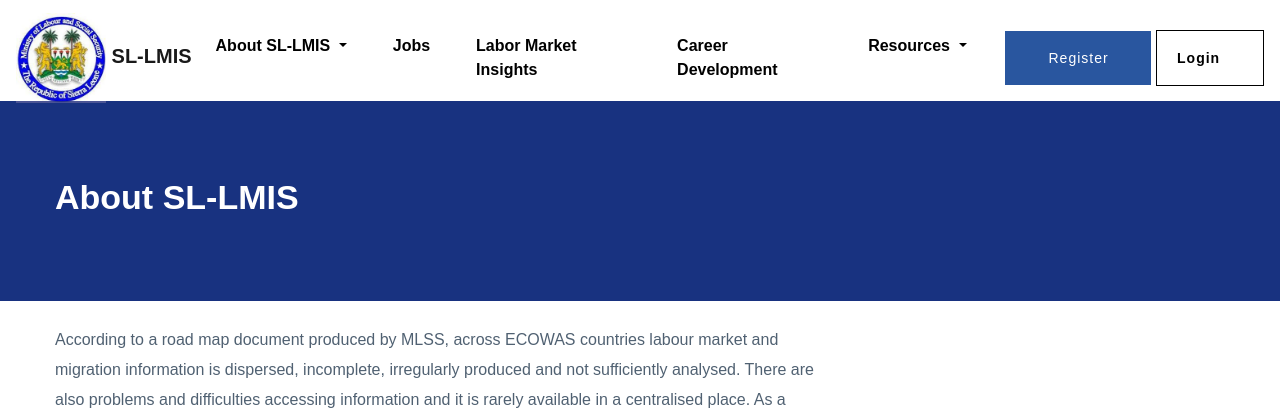
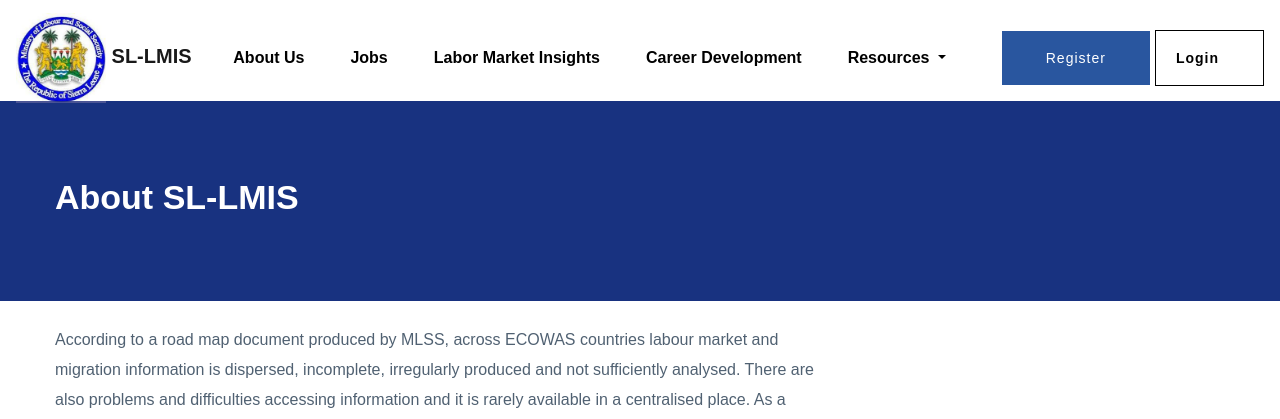
Before and after one commit to gilbertfullah/sl_lmis, a Django app: page /sl_lmis/about/ in a window 1280 px wide. Shown: the top 419 px of the page. Run offline with Django 4.2, Linux system fonts and the light colour scheme; parts of the project's set-up code (start-up, migrations or seed data) failed here and were passed over; some libraries are stand-ins or nearby versions; some web fonts are replaced.

Commit message:
new changes

```diff
--- a/templates/navbar.html
+++ b/templates/navbar.html
@@ -11,14 +11,8 @@
   </button>
   <div class="collapse navbar-collapse" id="navbarNav">
       <ul class="navbar-nav me-auto mb-2 mb-lg-0 mx-auto">
-        <li class="nav-item dropdown" style="padding-right: 30px">
-          <a class="nav-link dropdown-toggle" href="#" role="button" data-bs-toggle="dropdown" aria-expanded="false" style="color:black; font-weight:600">
-            About SL-LMIS
-          </a>
-          <ul class="dropdown-menu">
-            <li><a class="dropdown-item" href="{% url 'about' %}">About SL-LMIS</a></li>
-            <li><a class="dropdown-item" href="{% url 'contact_us' %}">Contact Us</a></li>
-          </ul>
+        <li class="nav-item" style="padding-right: 30px">
+          <a class="nav-link" href="{% url 'about' %}" style="color:black; font-weight:600">About Us</a>
         </li>
         <li class="nav-item" style="padding-right: 30px">
           <a class="nav-link" href="{% url 'jobs' %}" style="color:black; font-weight:600">Jobs</a>
```
